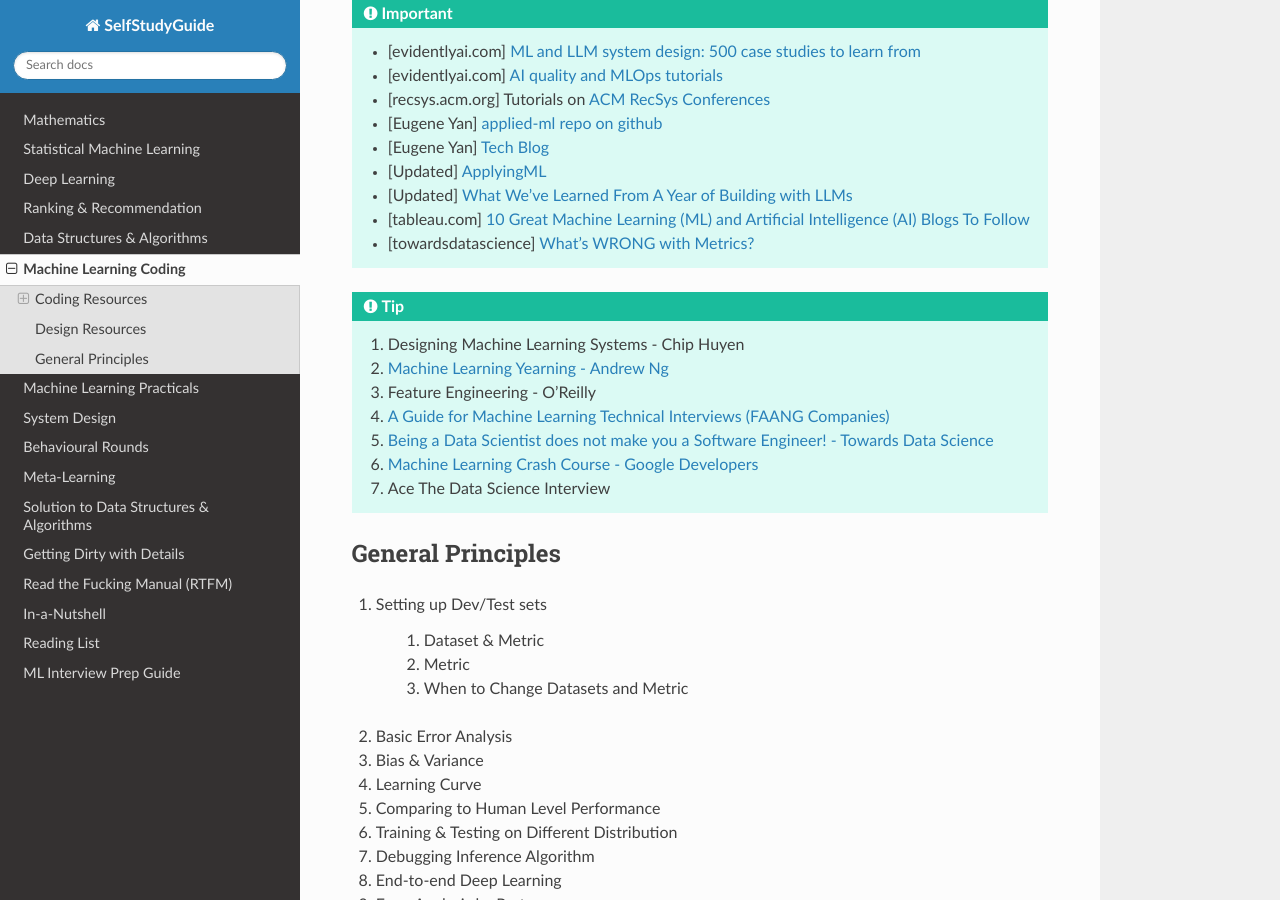
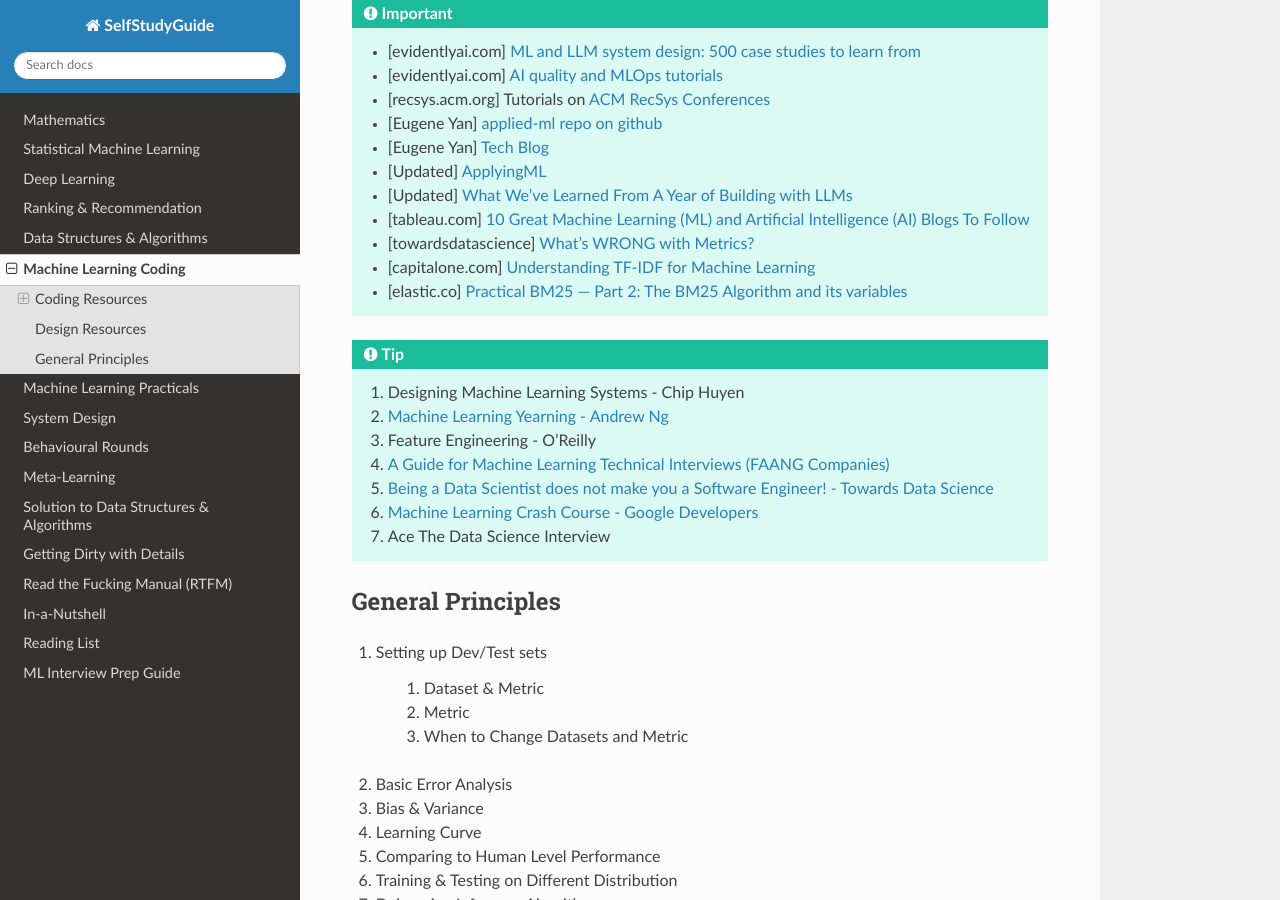
Before and after one commit to uselesstechjunks/leetcode, a Sphinx documentation site: the page built from docs/source/mlcoding.rst, in a window 1280 px wide and 900 px high, scrolled down 1839 px. Built offline with Sphinx 7.4.7 and the Read the Docs theme 3.1.0, drawn with Linux system fonts in a browser that asks for light colours.

Commit message:
Update mlcoding.rst

```diff
--- a/docs/source/mlcoding.rst
+++ b/docs/source/mlcoding.rst
@@ -72,6 +72,8 @@ Design Resources
 	* [Updated] `What We’ve Learned From A Year of Building with LLMs <https://applied-llms.org/>`_
 	* [tableau.com] `10 Great Machine Learning (ML) and Artificial Intelligence (AI) Blogs To Follow <https://www.tableau.com/learn/articles/blogs-about-machine-learning-artificial-intelligence>`_
 	* [towardsdatascience] `What's WRONG with Metrics? <https://towardsdatascience.com/choosing-the-right-metric-is-a-huge-issue-99ccbe73de61>`_
+	* [capitalone.com] `Understanding TF-IDF for Machine Learning <https://www.capitalone.com/tech/machine-learning/understanding-tf-idf/>`_
+	* [elastic.co] `Practical BM25 — Part 2: The BM25 Algorithm and its variables <https://www.elastic.co/blog/practical-bm25-part-2-the-bm25-algorithm-and-its-variables/>`_
 
 .. tip::
 	#. Designing Machine Learning Systems - Chip Huyen
```
